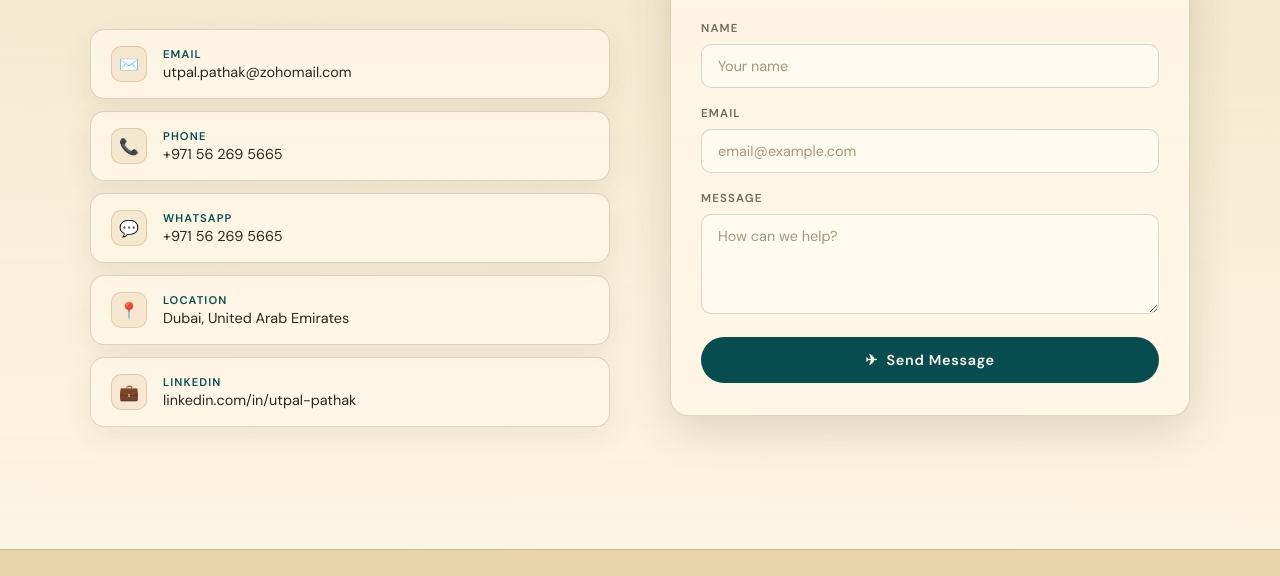
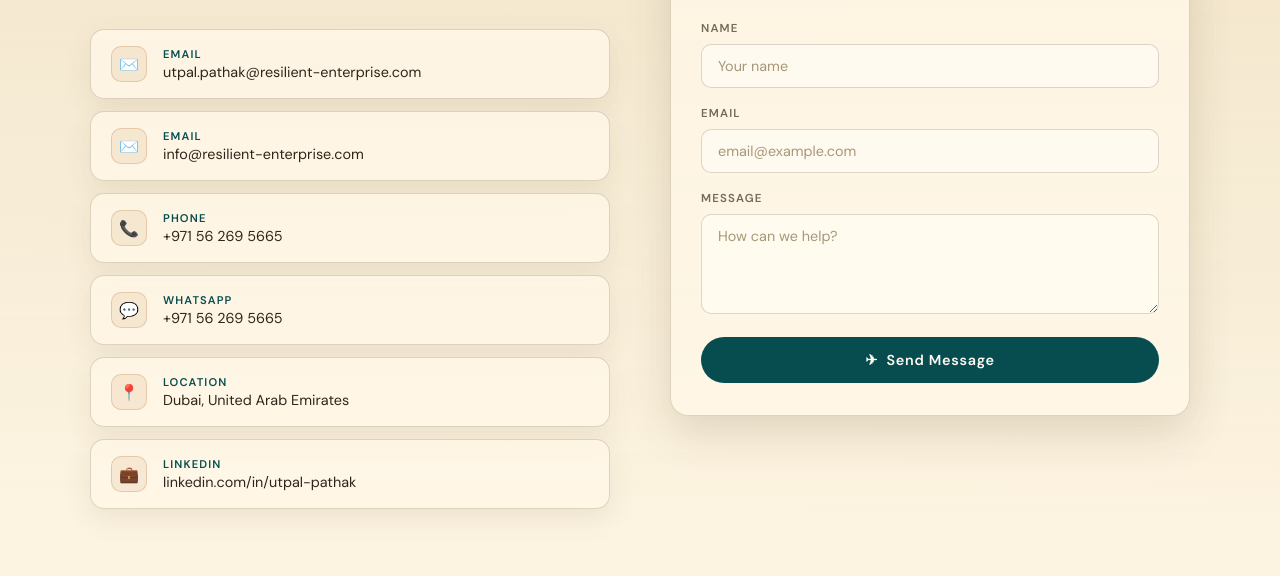
Before and after one commit to KaveriPathak2205/ResilientWebsite, a website: page public/index.html in a window 1280 px wide. Shown: the part 3910-4486 px from the top of the page. Drawn offline with nearby package versions, Linux system fonts and the light colour scheme.

Commit message:
Update index.html

```diff
--- a/public/index.html
+++ b/public/index.html
@@ -679,13 +679,21 @@
     <div class="fade-up">
       <div class="contact-left-name">Resilient</div>
       <div class="contact-left-sub">Industrial Automation Services</div>
-      <a class="contact-item" href="mailto:utpal.pathak@zohomail.com">
-        <div class="contact-item-icon">✉️</div>
-        <div>
-          <div class="contact-item-label">Email</div>
-          <div class="contact-item-value">utpal.pathak@zohomail.com</div>
-        </div>
-      </a>
+     <a class="contact-item" href="mailto:utpal.pathak@resilient-enterprise.com">
+  <div class="contact-item-icon">✉️</div>
+  <div>
+    <div class="contact-item-label">Email</div>
+    <div class="contact-item-value">utpal.pathak@resilient-enterprise.com</div>
+  </div>
+</a>
+
+<a class="contact-item" href="mailto:info@resilient-enterprise.com">
+  <div class="contact-item-icon">✉️</div>
+  <div>
+    <div class="contact-item-label">Email</div>
+    <div class="contact-item-value">info@resilient-enterprise.com</div>
+  </div>
+</a>
       <a class="contact-item" href="tel:+971562695665">
         <div class="contact-item-icon">📞</div>
         <div>
```
